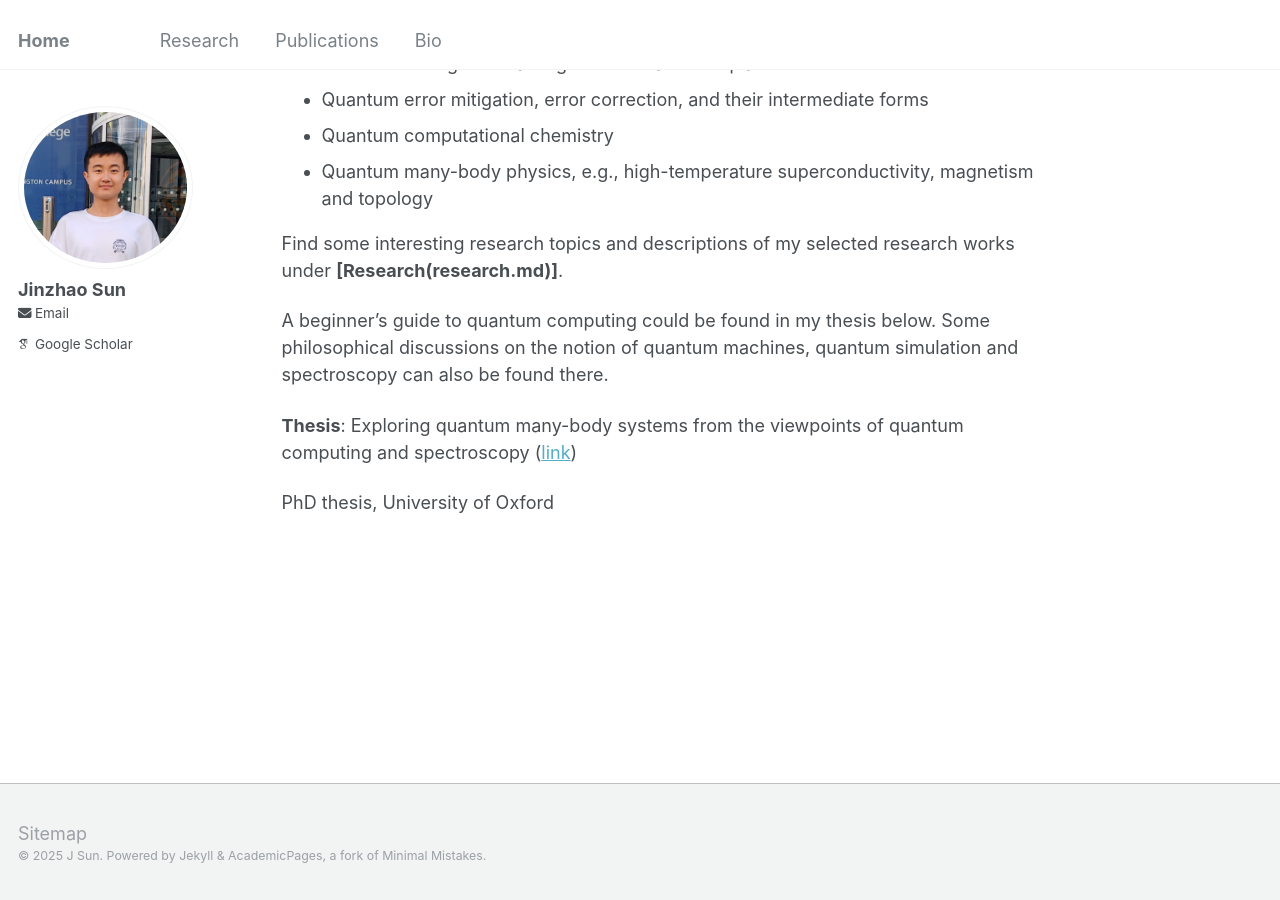
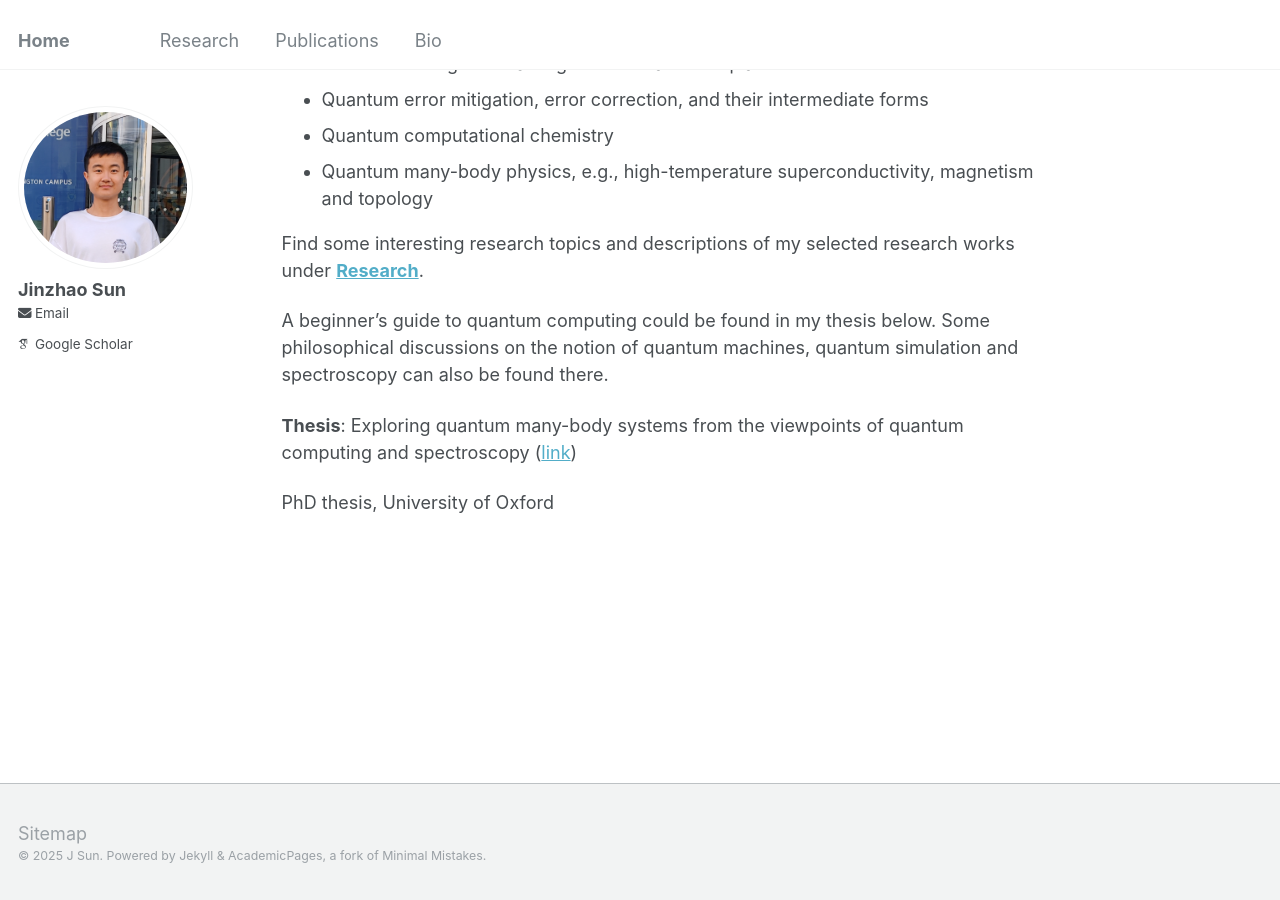
Before and after one commit to jinzhao-sun/jinzhao-sun.github.io, a Jekyll site: the page built from _pages/about.md, in a window 1280 px wide and 900 px high, scrolled down 586 px. Built offline with Jekyll 4.4.1, drawn with Linux system fonts in a browser that asks for light colours; some web fonts are replaced.

Commit message:
Update about.md

```diff
--- a/_pages/about.md
+++ b/_pages/about.md
@@ -19,7 +19,7 @@ I have a broad interest in quantum computing, quantum information, and quantum m
 * Quantum computational chemistry
 * Quantum many-body physics, e.g., high-temperature superconductivity, magnetism and topology
 
-Find some interesting research topics and descriptions of my selected research works under **[Research(research.md)]**.
+Find some interesting research topics and descriptions of my selected research works under **[Research](research.md)**.
 
 A beginner's guide to quantum computing could be found in my thesis below. Some philosophical discussions on the notion of quantum machines, quantum simulation and spectroscopy can also be found there.
 
```
